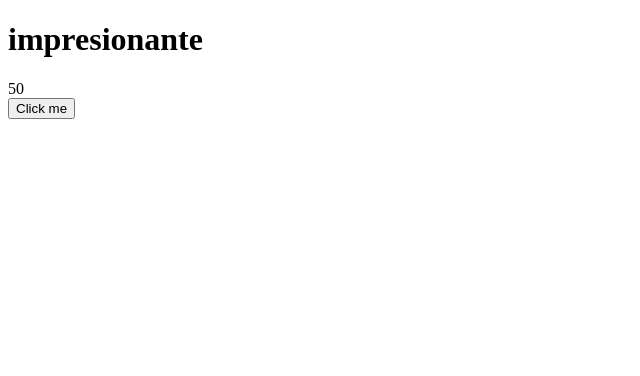
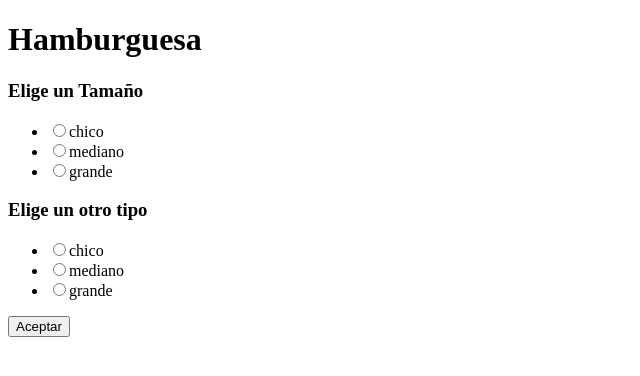
Before and after one commit to AvielAD/ReactJS-Incremental, a React (Create React App) app: page / in a window 1280 px wide. Shown: the top 376 px of the page, without its empty margins (0-640 px from the left). Built offline with nearby package versions, Linux system fonts and the light colour scheme.

Commit message:
teststateless

```diff
--- a/src/App.js
+++ b/src/App.js
@@ -1,29 +1,20 @@
 import React, {Component} from 'react';
 import './index.css';
-
+import Controlado from './Controlado';
 class App extends Component{
 
   constructor(props){
     super(props);
     this.state = {
-      clicks: props.clicks,
-      titulo: props.titulo,
     };
   }
 
   render(){
 
-    const {titulo} = this.props;
-    const {clicks} = this.state;
-
     return (
       <React.Fragment>
-        <h1>{titulo}</h1>
-        <span>{clicks}</span>
-        <br/>
-        <button onClick={ ()=>{
-          this.setState({clicks: clicks + 1});
-        }}>Click me</button>
+          <Controlado></Controlado>
+
 
       </React.Fragment>
     );
--- /dev/null
+++ b/src/Controlado.js
@@ -0,0 +1,30 @@
+import React from 'react';
+
+function Controlado(props){
+
+    return(
+        <React.Fragment>
+            <h1>Hamburguesa</h1>
+            <h3>Elige un Tamaño</h3>
+
+
+            <ul>
+                <li><input name="tamaño" value="chico" type="radio"/>chico</li>
+                <li><input name="tamaño" value="mediano" type="radio"/>mediano</li>
+                <li><input name="tamaño" value="grande" type="radio"/>grande</li>
+            </ul>
+
+            <h3>Elige un otro tipo</h3>
+            <ul>
+                <li><input name="tamaño" value="tipo 1" type="radio"/>chico</li>
+                <li><input name="tamaño" value="tipo 2" type="radio"/>mediano</li>
+                <li><input name="tamaño" value="tipo 3" type="radio"/>grande</li>
+            </ul>
+
+            <button>Aceptar</button>
+        </React.Fragment>
+    );
+
+}
+
+export default Controlado;
```
